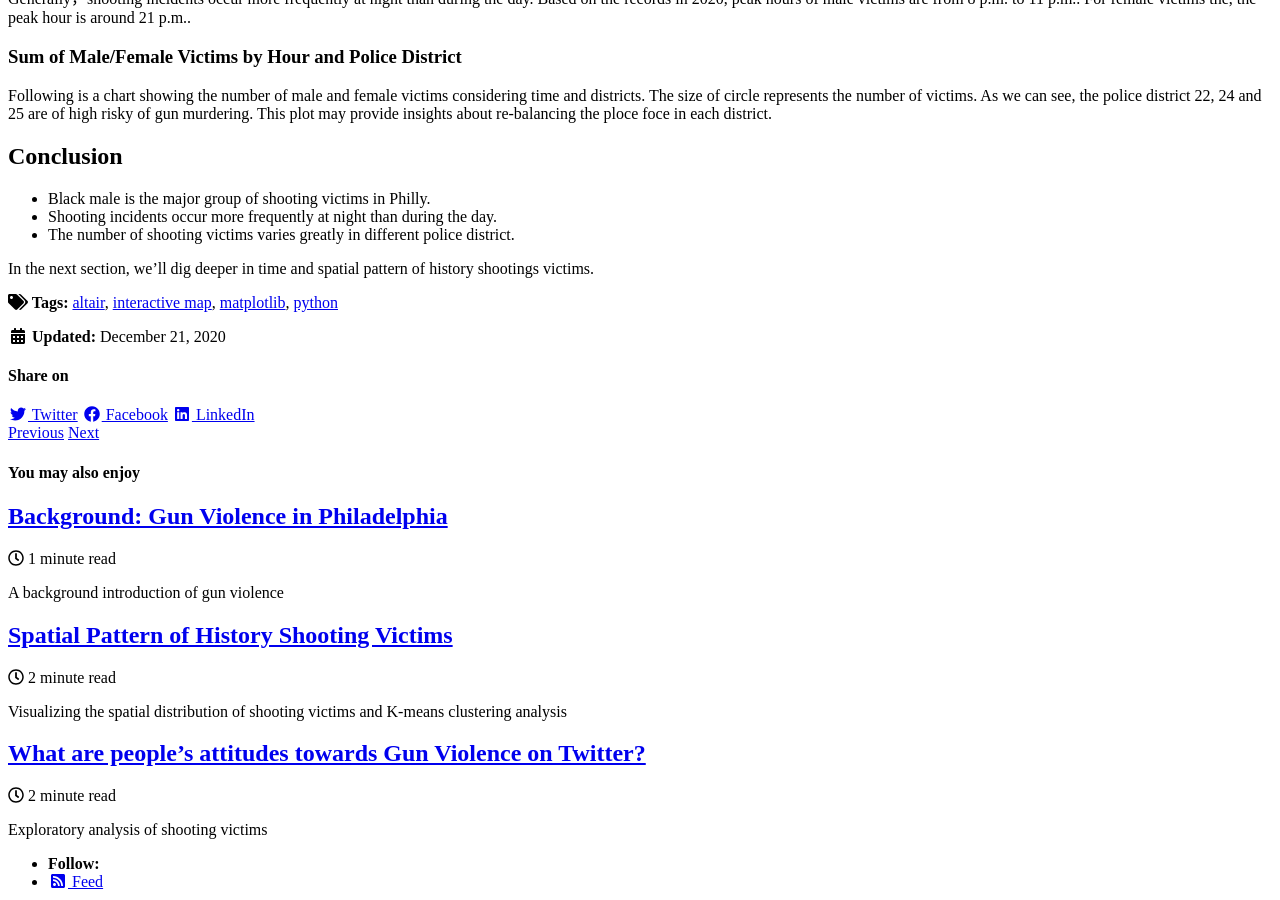
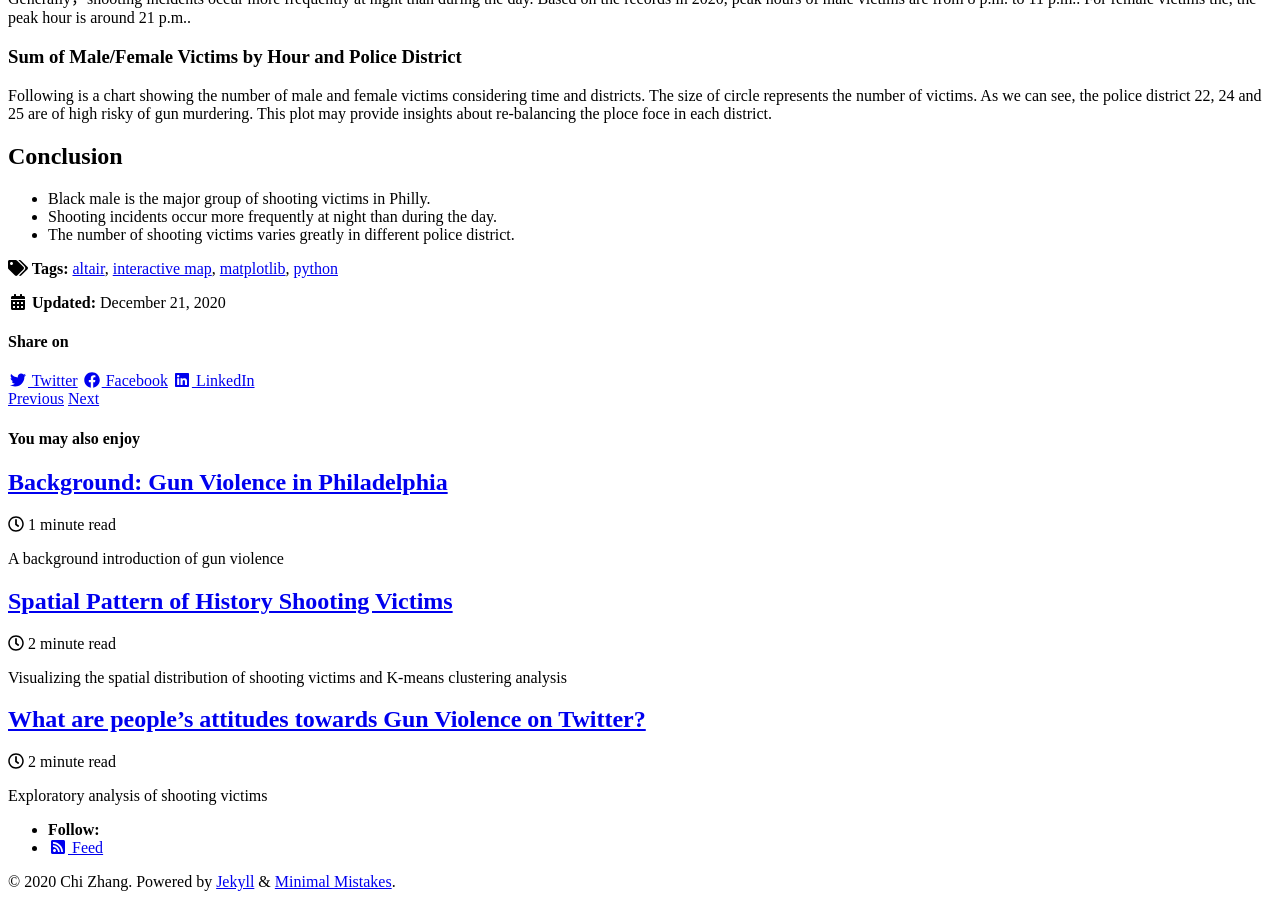
Before and after one commit to nickhand/shooting_victims, a Jekyll site: the page built from _posts/2020-12-21-2-exploratory-analysis.md, in a window 1280 px wide and 900 px high, scrolled down 3148 px. Built offline with Jekyll 4.4.1, drawn with Linux system fonts in a browser that asks for light colours; cached includes are drawn as plain includes; nearby versions of some CDN libraries.

Commit message:
Update 2020-12-21-2-exploratory-analysis.md

```diff
--- a/_posts/2020-12-21-2-exploratory-analysis.md
+++ b/_posts/2020-12-21-2-exploratory-analysis.md
@@ -9,11 +9,6 @@
   altair-chart-2: "charts/hour_male.json"
   altair-chart-3: "charts/hour_female.json"
   altair-chart-4: "charts/hour_district.json"
-hv-loader:
-  hv-chart-1: "charts/shootings_sex2.html"
-  hv-chart-2: "charts/shootings_sex.html"
-  hv-chart-3: "charts/shootings_year.html"
-  hv-chart-4: "charts/shootings_race.html"
 toc: true
 toc_sticky: true
 ---
@@ -61,21 +56,3 @@
 - Black male is the major group of shooting victims in Philly.
 - Shooting incidents occur more frequently at night than during the day.
 - The number of shooting victims varies greatly in different police district.
-
-<div id="hv-chart-1"></div>
-
-<div id="hv-chart-2"></div>
-
-<div id="hv-chart-3"></div>
-
-<div id="hv-chart-4"></div>
-
-In the next section, we'll dig deeper in time and spatial pattern of history shootings victims.
-
-<div id="hv-chart-1"></div>
-
-<div id="hv-chart-2"></div>
-
-<div id="hv-chart-3"></div>
-
-<div id="hv-chart-4"></div>
```
